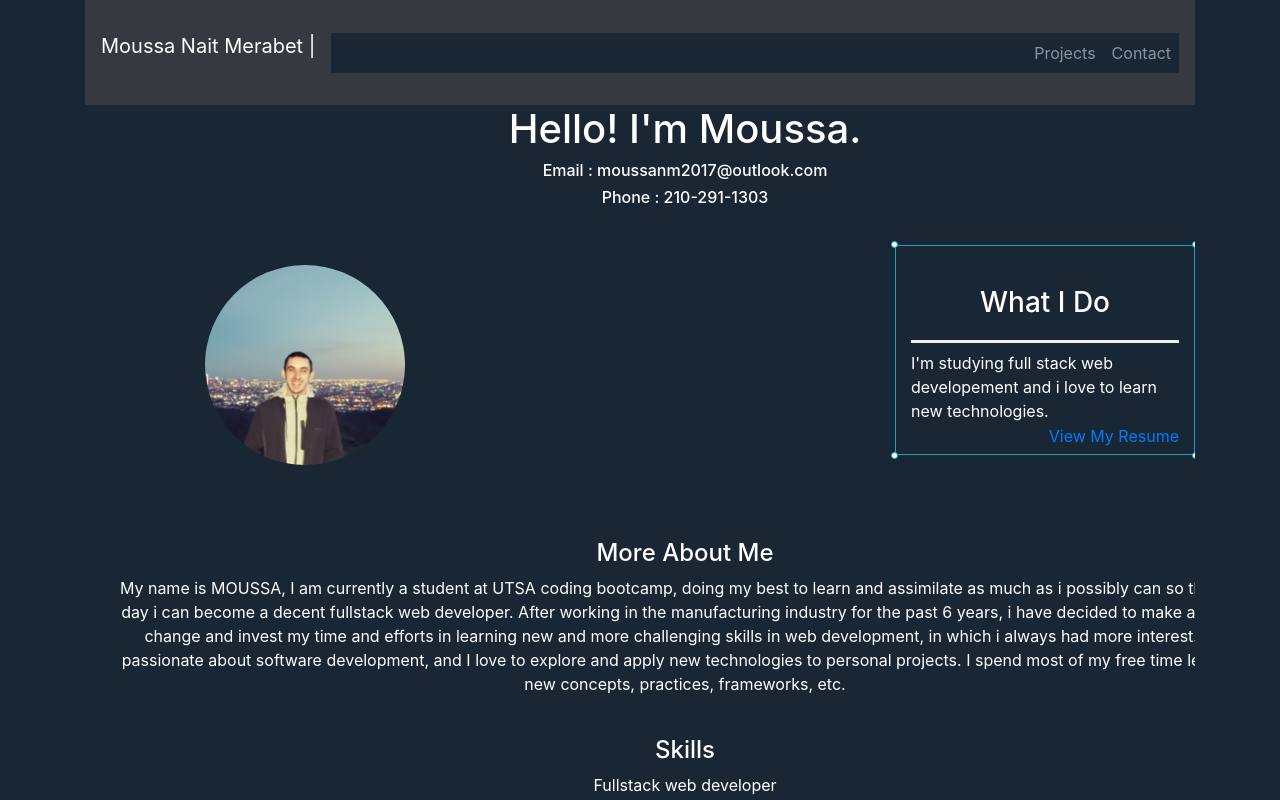
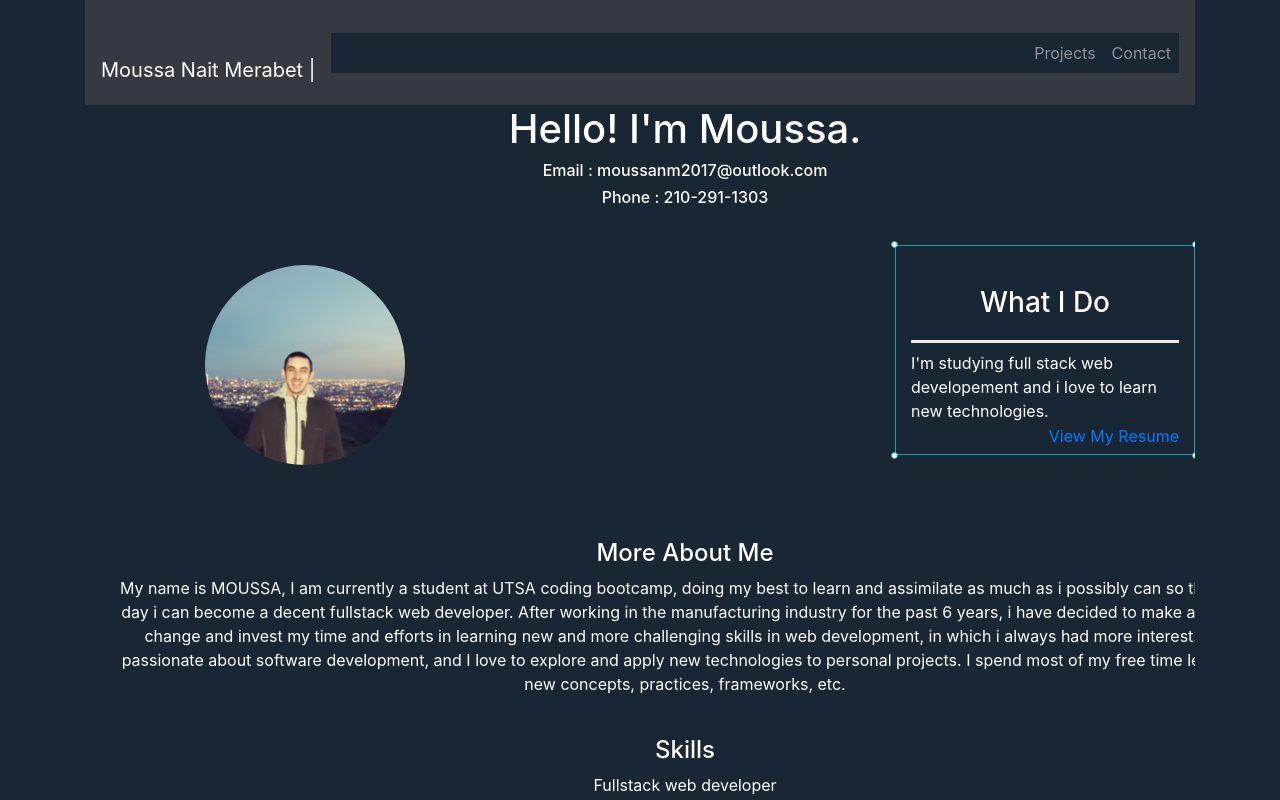
Before and after one commit to Mnm1506/React-Portfolio, a React (Create React App) app: page / in a window 1280 px wide. Shown: the top 800 px of the page. Built offline with nearby package versions, Linux system fonts and the light colour scheme.

Commit message:
gh Pages deploy

```diff
--- a/src/App.js
+++ b/src/App.js
@@ -1,18 +1,18 @@
 import './App.css';
-import { HashRouter as Router, Route, Switch } from "react-router-dom";
-import Footer from "./components/Footer";
+import { BrowserRouter as Router, Route, Switch } from "react-router-dom";
 import Home from "./pages/Home";
 import NotFound from "./pages/404";
 import Navbar from "./components/Navbar";
 import Contact from "./components/Contact";
 import Projects from "./components/Projects";
+import Footer from "./components/Footer";
 
 
 function App() {
   return (
     <div className="container">
       <Navbar />
-      <Router basename={process.env.PUBLIC_URL}>
+      <Router >
         <Switch>
           <Route exact path="/" component={ Home } />
           <Route exact path="/Projects" component={ Projects } />
--- a/src/components/Navbar.js
+++ b/src/components/Navbar.js
@@ -4,7 +4,7 @@ function Navbar() {
     return (
         <div>
             <nav className="navbar navbar-expand-lg navbar-dark bg-dark">
-                <a className="navbar-brand pt-4" href="/">Moussa Nait Merabet |</a>
+                <a className="navbar-brand pt-5" href="/">Moussa Nait Merabet |</a>
                 <button className="navbar-toggler" type="button" data-toggle="collapse" data-target="#navbarNavAltMarkup"
                     aria-controls="navbarNavAltMarkup" aria-expanded="false" aria-label="Toggle navigation">
                     <span className="navbar-toggler-icon"></span>
```
